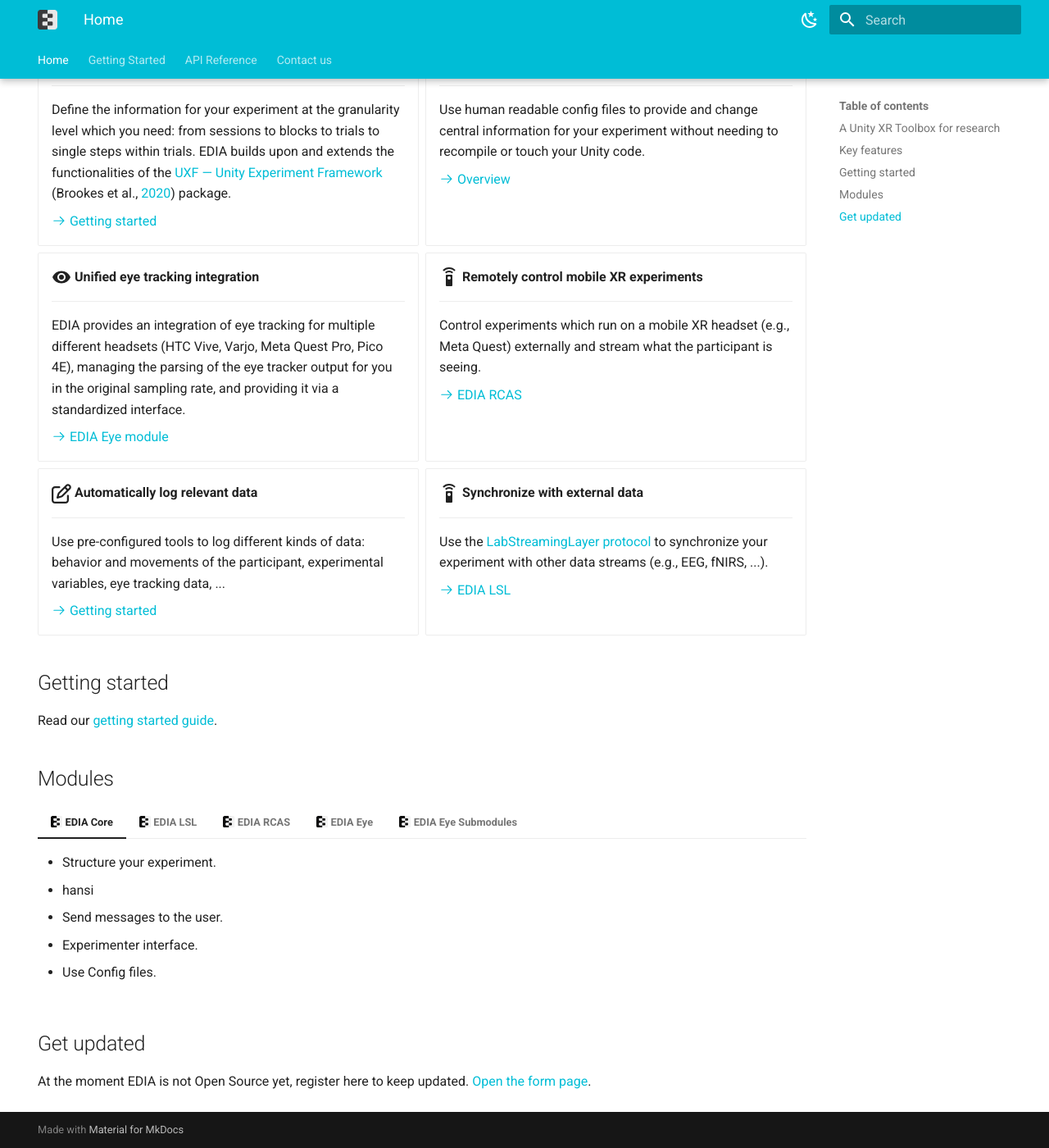
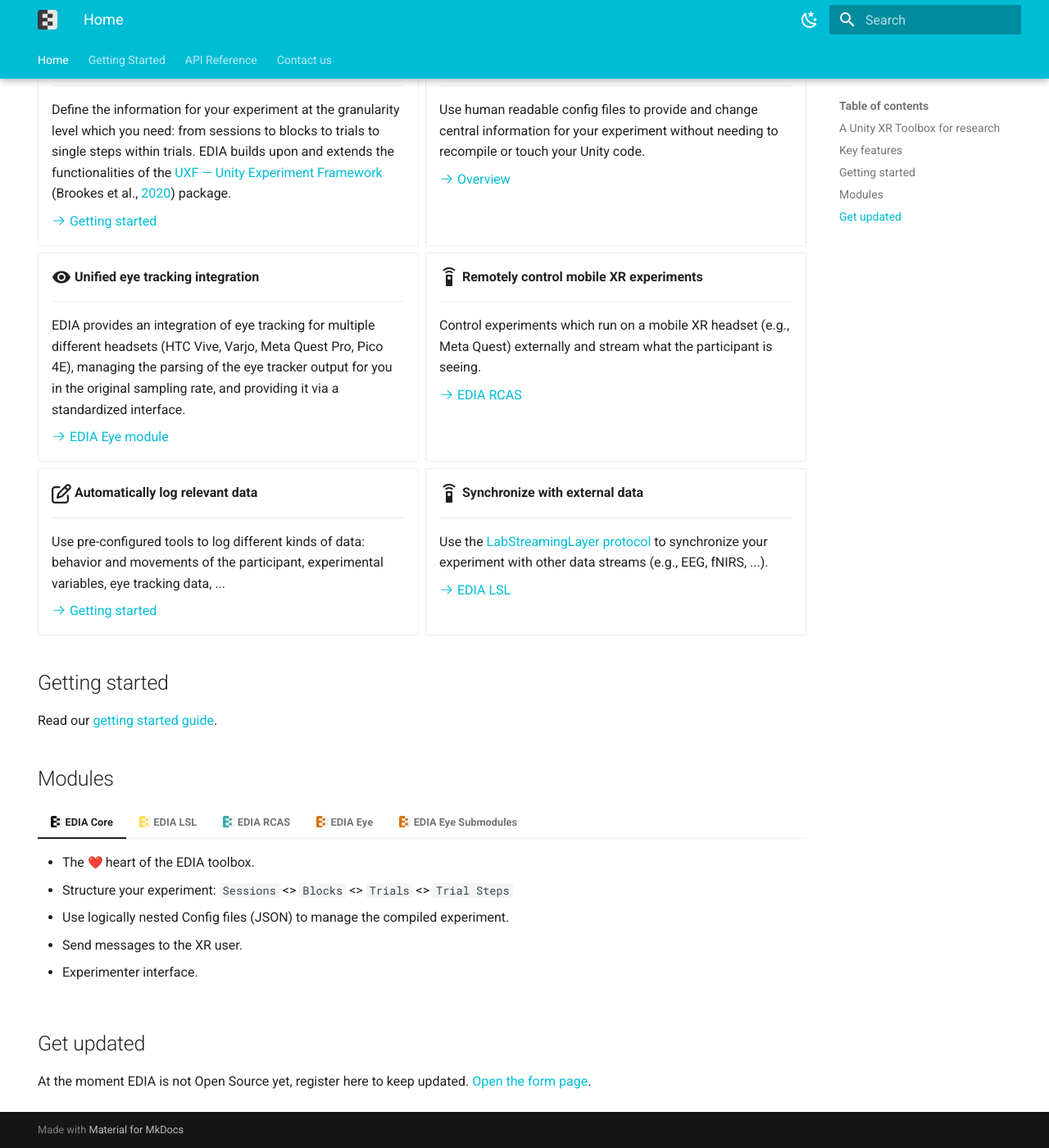
Before and after one commit to edia-toolbox/edia_page, an MkDocs documentation site: the page built from docs/index.md, in a window 1280 px wide and 1400 px high, scrolled down 351 px. Shown: the whole window at 82% size. Built offline with MkDocs 1.6.1 and Material for MkDocs 9.7.7, drawn with Linux system fonts in a browser that asks for light colours; emoji names are drawn with the system emoji font.

Commit message:
add module logos; upd modules section

```diff
--- a/docs/index.md
+++ b/docs/index.md
@@ -15,7 +15,7 @@
 
     ---
 
-    Define the information for your experiment at the granularity level which you need: from sessions to blocks to trials to single steps within trials. EDIA builds upon and extends the functionalities of the [UXF — Unity Experiment Framework](https://github.com/immersivecognition/unity-experiment-framework/) (Brookes et al., [2020](https://github.com/immersivecognition/unity-experiment-framework/)) package.
+    Define the information for your experiment at the granularity level which you need: from sessions to blocks to trials to single steps within trials. EDIA builds upon and extends the functionalities of the [UXF — Unity Experiment Framework](https://github.com/immersivecognition/unity-experiment-framework/){:target="_blank"} (Brookes et al., [2020](https://github.com/immersivecognition/unity-experiment-framework/){:target="_blank"}) package.
 
     [:octicons-arrow-right-24: Getting started](gettingstarted.md)
 
@@ -57,10 +57,10 @@
 
     ---
 
-    Use the [LabStreamingLayer protocol](#) to synchronize your experiment with other data streams (e.g., EEG, fNIRS, ...).
+    Use the [LabStreamingLayer protocol](https://labstreaminglayer.org/){:target="_blank"} to synchronize your experiment with other data streams (e.g., EEG, fNIRS, ...).
 
 
-    [:octicons-arrow-right-24: EDIA LSL](#)
+    [:octicons-arrow-right-24: EDIA LSL](https://labstreaminglayer.org/)
 
 </div>
 
@@ -74,31 +74,34 @@
 
 === ":edia-edia_rounded: EDIA Core"
 
-    * Structure your experiment.
-    * hansi
-    * Send messages to the user.
+    * The :heart: heart of the EDIA toolbox.
+    * Structure your experiment: `Sessions` <> `Blocks` <> `Trials` <> `Trial Steps`
+    * Use logically nested Config files (JSON) to manage the compiled experiment.
+    * Send messages to the XR user.
     * Experimenter interface.
-    * Use Config files.
 
-=== ":edia-edia_rounded: EDIA LSL"
 
-    1. Use LSL to synchronize your data.
-    2. Send triggers.
-    3. Stream data.
+=== ":edia-Edia_Lsl_Yellow: EDIA LSL"
 
-=== ":edia-edia_rounded: EDIA RCAS"
+    1. Use the [LabStreamingLayer](https://labstreaminglayer.org/){:target="_blank"} protocol to synchronize your data.
+    2. The :edia-Edia_Lsl_Yellow: `EDIA LSL` module is a convenience wrapper and extension of the [LSL4Unity](https://github.com/labstreaminglayer/LSL4Unity){:target="_blank} package.
+    3. It provides prefabs and scripts which allow you to
+        2. Send precisely timed triggers with a single command.
+        3. Easily stream data (eye tracking data, movement data) in world or local coordinates.
+
+=== ":edia-Edia_Rcas_Cyan: EDIA RCAS"
 
     1. Sed sagittis eleifend rutrum
     2. Donec vitae suscipit est
     3. Nulla tempor lobortis orci
 
-=== ":edia-edia_rounded: EDIA Eye"
+=== ":edia-Edia_Eye_Orange: EDIA Eye"
 
     1. Sed sagittis eleifend rutrum
     2. Donec vitae suscipit est
     3. Nulla tempor lobortis orci
 
-=== ":edia-edia_rounded: EDIA Eye Submodules"
+=== ":edia-Edia_Eye_Orange: EDIA Eye Submodules"
 
     1. Sed sagittis eleifend rutrum
     2. Donec vitae suscipit est
```
Also changed, not shown: overrides/.icons/edia/Edia_Eye_Orange.svg (added), overrides/.icons/edia/Edia_Lsl_Yellow.svg (added), overrides/.icons/edia/Edia_Rcas_Cyan.svg (added).
